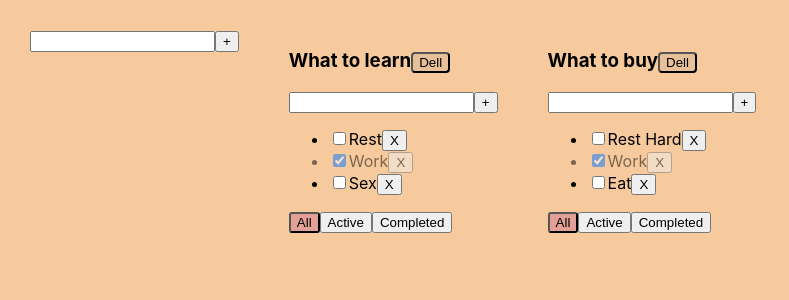
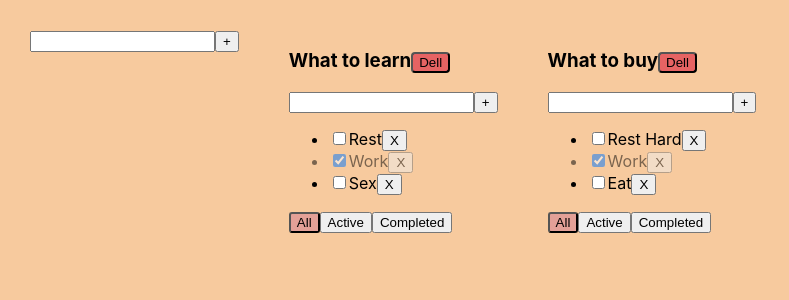
Before and after one commit to ItEmigrant/TodoList, a React (Create React App) app: page / in a window 1280 px wide. Shown: the top 300 px of the page, without its empty margins (0-789 px from the left). Built offline with nearby package versions, Linux system fonts and the light colour scheme.

Commit message:
lesson6.2

```diff
--- a/src/App.tsx
+++ b/src/App.tsx
@@ -74,6 +74,14 @@ function App() {
         setTask({...tasks, [newTodolistID]: []})
     }
 
+    function ChangeTask (todolistID: string, taskId: string, currentTitle:string ) {
+        setTask({...tasks, [todolistID] : tasks[todolistID].map(el=> el.id===taskId ? {...el, title:currentTitle } :el)})
+    }
+
+    function ChangeTitle (todolistID: string, currentTitle:string ) {
+        setTodolist(todolist.map(el=> el.id=== todolistID?  {...el, title:currentTitle} :el))
+    }
+
     return (
         <div className="App">
             <UnInput callBack={todoListAdd}/>
@@ -96,6 +104,9 @@ function App() {
                               changeCheckboxStatus={changeCheckboxStatus}
                               todolistID={el.id}
                               key={el.id}
+                              ChangeTask={ChangeTask}
+                              ChangeTitle={ChangeTitle}
+
 
                     />
                 )
--- /dev/null
+++ b/src/Components/EditableSpan.tsx
@@ -0,0 +1,38 @@
+import React, {ChangeEvent, useState} from 'react';
+
+type EditableSpanPropsType = {
+    title: string
+    callBack: (currentTitle: string) => void
+}
+export const EditableSpan: React.FC<EditableSpanPropsType> = (props) => {
+
+    const [edit, setEdit] = useState(false)
+
+    const [currentTitle, setCurrentTitle] = useState(props.title)
+
+    function changeEdite () {
+        setEdit(!edit)
+        ChangeTask1()
+
+    }
+
+    function onChangeHandler(event: ChangeEvent<HTMLInputElement>) {
+        setCurrentTitle(event.currentTarget.value);
+    }
+
+    function ChangeTask1() {
+        if (currentTitle.trim() !== '') {
+            props.callBack(currentTitle.trim())
+
+        }
+
+    }
+    return (
+
+        edit
+            ? <input value={currentTitle} onBlur={ changeEdite} onChange={onChangeHandler}  autoFocus/>
+            : <span onDoubleClick={changeEdite} >{props.title}</span>
+
+
+    );
+};
--- a/src/Components/Todolist.module.css
+++ b/src/Components/Todolist.module.css
@@ -5,7 +5,7 @@
 }
 .DellList {
     border-radius: 4px;
-    background-color: #e7bf99;
+    background-color: #e66363;
 }
 
 .isDone {
--- a/src/Components/Todolist.tsx
+++ b/src/Components/Todolist.tsx
@@ -1,8 +1,9 @@
-import React, {ChangeEvent, KeyboardEvent, useState} from 'react';
+import React, {ChangeEvent, /*KeyboardEvent,*/ useState} from 'react';
 
 import {FVT} from "../App";
 import styles from './Todolist.module.css'
 import {UnInput} from "./UnInput/UnInput";
+import {EditableSpan} from "./EditableSpan";
 
 type TaskPropsType = {
     id: string
@@ -19,38 +20,15 @@ type TitlePropsType = {
     Sort: (todolistID: string, filterValue: FVT) => void
     addTask: (todolistID: string, title: string) => void
     changeCheckboxStatus: (todolistID: string, taskId: string, newIsDone: boolean) => void
+    ChangeTask: (todolistID: string, taskId: string, currentTitle: string) => void
+    ChangeTitle: (todolistID: string, currentTitle: string) => void
 
 
 }
 export const Todolist = (props: TitlePropsType) => {
 
-   /* let [title, setTitle] = useState('')*/
-
-  /*  const [error, setError] = useState<string | null>(null)*/
 
     const [color, setColor] = useState<FVT>('All')
-
-
-    /*function addTaskHandler() {
-        if (title.trim() !== '') {
-            props.addTask(props.todolistID, title.trim())
-            setTitle('')
-        } else {
-            setError('Title is required')
-        }
-
-    }*/
-
-   /* function onChangeHandler(event: ChangeEvent<HTMLInputElement>) {
-        setError(null)
-        setTitle(event.currentTarget.value)
-    }*/
-
-   /* function oneKeyUpPressHandler(event: KeyboardEvent<HTMLInputElement>) {
-        if (event.key === 'Enter') {
-            addTaskHandler()
-        }
-    }*/
 
     function OnAllClickHandler() {
         {
@@ -87,36 +65,37 @@ export const Todolist = (props: TitlePropsType) => {
         props.dellList(props.todolistID)
     }
 
-    function addTaskHandler (title:string) {
+    function addTaskHandler(title: string) {
         props.addTask(props.todolistID, title)
+    }
+
+    function addTitleHandler(currentTitle: string) {
+        props.ChangeTitle(props.todolistID, currentTitle)
+    }
+
+    function ChangeTaskHandler(tID: string, currentTitle: string) {
+        props.ChangeTask(props.todolistID, tID, currentTitle)
     }
 
     return (
         <div>
             <h3>
-                {props.title}
+                <EditableSpan title={props.title} callBack={addTitleHandler}/>
                 <button className={styles.DellList} onClick={DelListClickHandler}>Dell</button>
             </h3>
 
             <UnInput callBack={addTaskHandler}/>
-           {/* <div>
-                <input value={title}
-                       className={error ? styles.error : ''}
-                       onChange={onChangeHandler}
-                       onKeyUp={oneKeyUpPressHandler}/>
-                <button onClick={addTaskHandler}>+
-                </button>
-            </div>*/}
 
             <ul>
                 {
                     props.tasks.map(t => {
 
-
                         return <li className={t.isDone ? styles.isDone : ''} key={t.id}>
                             <input type="checkbox" checked={t.isDone}
                                    onChange={(event: ChangeEvent<HTMLInputElement>) => changeCheckboxHandler(t.id, event.currentTarget.checked)}/>
-                            <span>{t.title}</span>
+
+                            <EditableSpan title={t.title} callBack={(currentTitle) => ChangeTaskHandler(t.id, currentTitle )}/>
+
                             <button onClick={() => onDelClickHandler(t.id)}>X</button>
                         </li>
                     })
```
